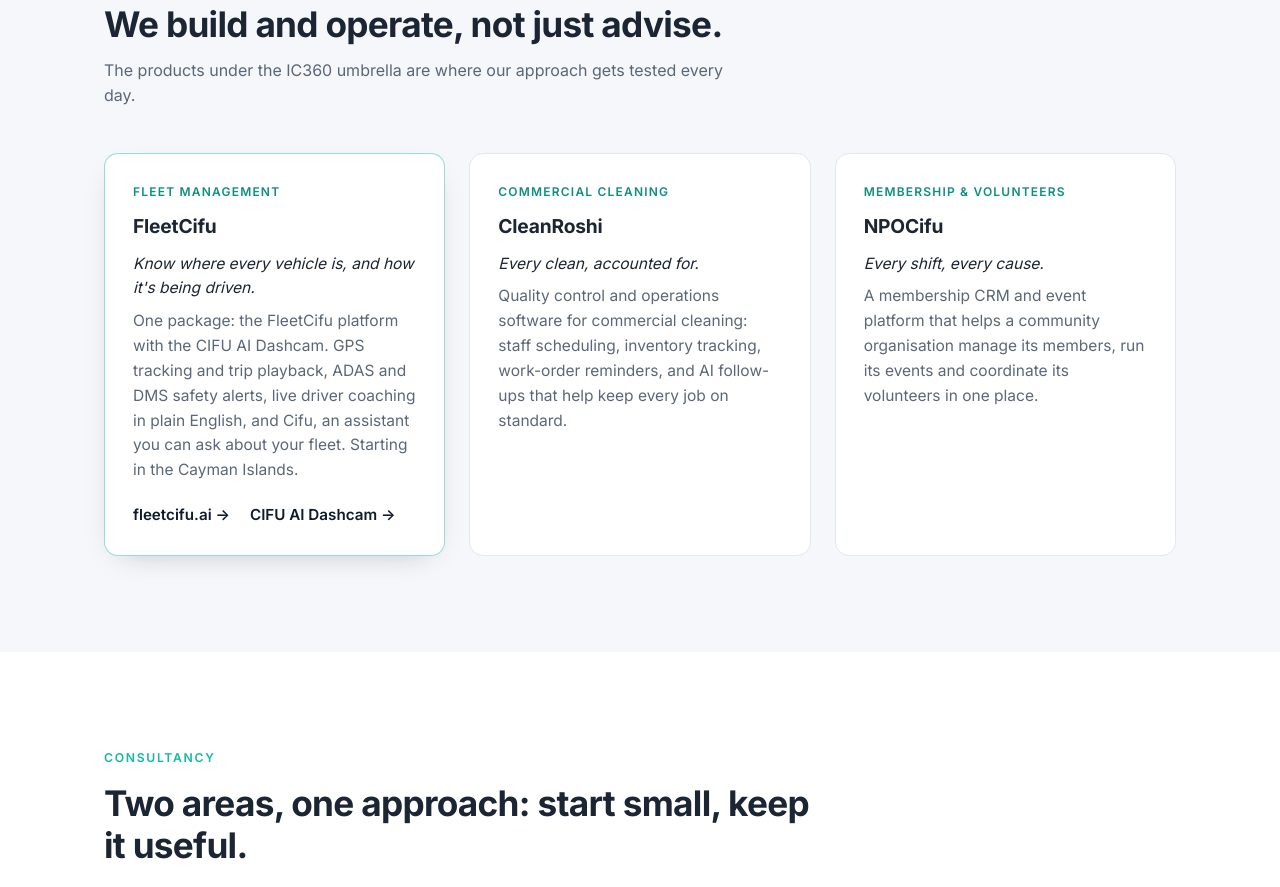
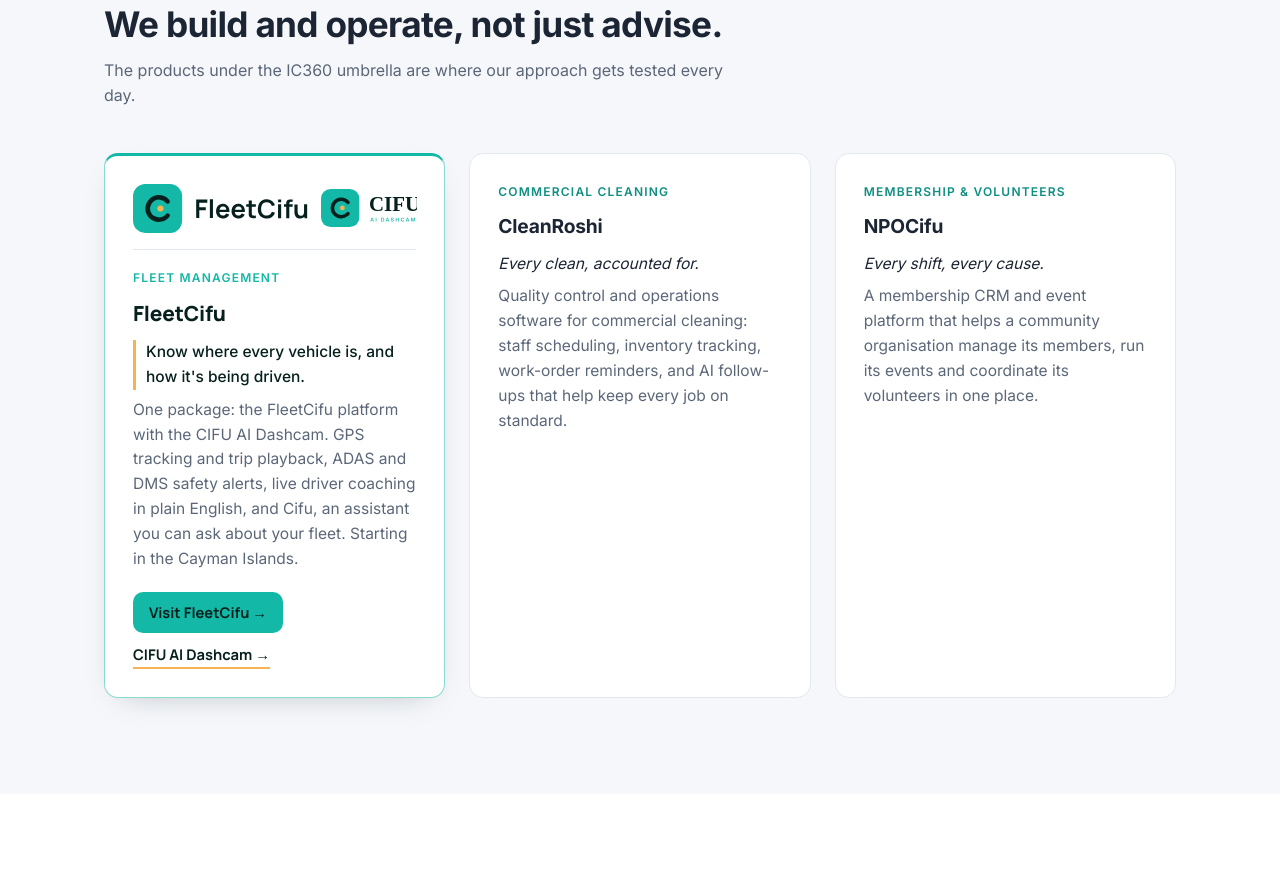
Before and after one commit to IC360Labs/ic360labs-landing, a plain HTML site: page index.html in a window 1280 px wide. Shown: the part 901-1788 px from the top of the page. Drawn offline with Linux system fonts and the light colour scheme.

Commit message:
Brand FleetCifu / CIFU AI Dashcam product card with new logos, teal/gold accents, Manrope/Inter (scoped)

```diff
--- a/index.html
+++ b/index.html
@@ -83,14 +83,18 @@
         <h2>We build and operate, not just advise.</h2>
         <p class="section-lead">The products under the IC360 umbrella are where our approach gets tested every day.</p>
         <div class="cards">
-          <article class="card card-feature">
+          <article class="card card-feature product-brand">
+            <div class="product-logos">
+              <img src="brand/products/fleetcifu-logo.svg" alt="FleetCifu" class="pl-fleet" width="200" height="56">
+              <img src="brand/products/cifu-ai-dashcam-logo.svg" alt="CIFU AI Dashcam" class="pl-cifu" width="110" height="44">
+            </div>
             <p class="card-tag">Fleet management</p>
             <h3>FleetCifu</h3>
             <p class="card-quote">Know where every vehicle is, and how it's being driven.</p>
             <p>One package: the FleetCifu platform with the CIFU AI Dashcam. GPS tracking and trip playback, ADAS and DMS safety alerts, live driver coaching in plain English, and Cifu, an assistant you can ask about your fleet. Starting in the Cayman Islands.</p>
             <div class="card-links">
-              <a href="https://fleetcifu.ai/" class="card-link" rel="noopener">fleetcifu.ai →</a>
-              <a href="https://cifu.ai/" class="card-link" rel="noopener">CIFU AI Dashcam →</a>
+              <a href="https://fleetcifu.ai/" class="pb-btn" rel="noopener">Visit FleetCifu →</a>
+              <a href="https://cifu.ai/" class="pb-link" rel="noopener">CIFU AI Dashcam →</a>
             </div>
           </article>
           <article class="card">
--- a/styles.css
+++ b/styles.css
@@ -106,3 +106,19 @@
 a:focus-visible,button:focus-visible,input:focus-visible,select:focus-visible,textarea:focus-visible{outline:2px solid var(--accent);outline-offset:2px}
 .btn-primary:disabled{opacity:.6;cursor:default}
 @media (max-width:860px){.partners{grid-template-columns:1fr;gap:16px}}
+/* FleetCifu / CIFU AI Dashcam product branding (scoped) */
+@font-face{font-family:"Manrope";src:url(fonts/manrope-var.woff2) format("woff2");font-weight:200 800;font-display:swap}
+@font-face{font-family:"InterFC";src:url(fonts/inter-var.woff2) format("woff2");font-weight:100 900;font-display:swap}
+.product-brand{--fc-teal:#14B8A6;--fc-gold:#F5B454;--fc-ink:#06201D;font-family:InterFC,Inter,system-ui,sans-serif;background:#fff;border-color:rgba(20,184,166,.5);border-top:3px solid var(--fc-teal)}
+.product-brand h3{font-family:Manrope,Inter,sans-serif;font-weight:800;color:var(--fc-ink);font-size:1.3rem}
+.product-brand .card-tag{color:var(--fc-teal)!important}
+.product-brand .card-quote{color:var(--fc-ink)!important;border-left:3px solid var(--fc-gold);padding-left:10px;font-style:normal;font-weight:500}
+.product-logos{display:flex;align-items:center;justify-content:space-between;gap:12px;margin-bottom:18px;padding-bottom:16px;border-bottom:1px solid var(--line)}
+.product-logos img{display:block;height:auto}
+.pl-fleet{width:min(62%,190px)}
+.pl-cifu{width:min(34%,104px)}
+.product-brand .card-links{align-items:center;gap:10px 18px}
+.pb-btn{background:var(--fc-teal);color:var(--fc-ink);font-family:Manrope,sans-serif;font-weight:700;font-size:.92rem;padding:9px 16px;border-radius:10px;text-decoration:none}
+.pb-btn:hover{background:#0f9f90}
+.pb-link{color:var(--fc-ink);font-family:Manrope,sans-serif;font-weight:700;font-size:.92rem;text-decoration:none;border-bottom:2px solid var(--fc-gold)}
+.pb-link:hover{color:#0f9f90}
```
Also changed, not shown: brand/products/cifu-ai-dashcam-logo.svg (added), brand/products/fleetcifu-logo.svg (added), fonts/inter-var.woff2 (added), fonts/manrope-var.woff2 (added).
